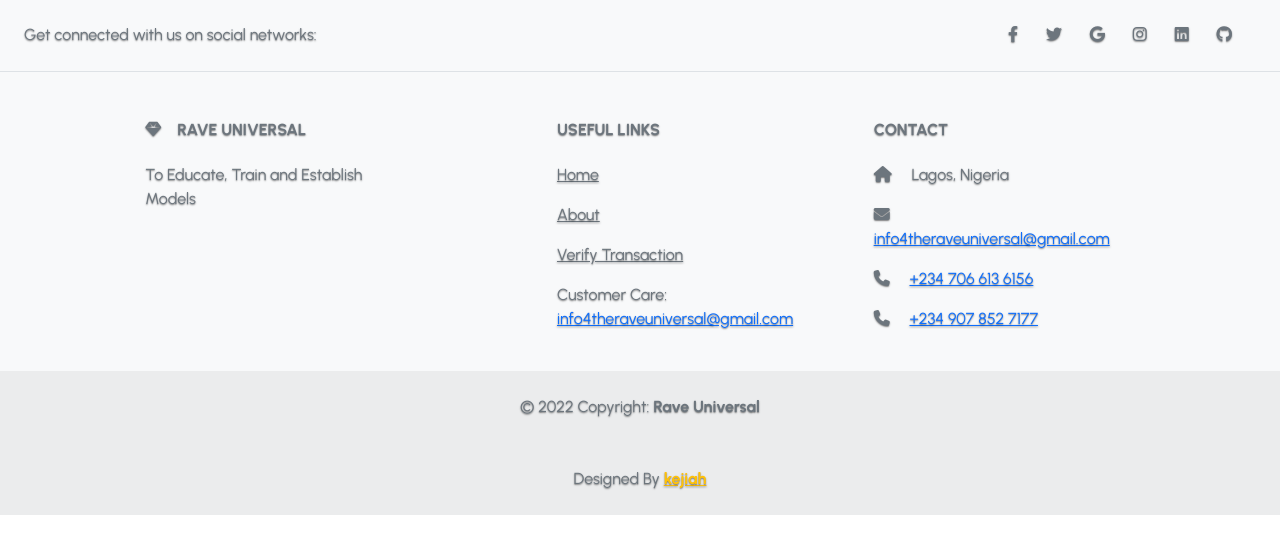
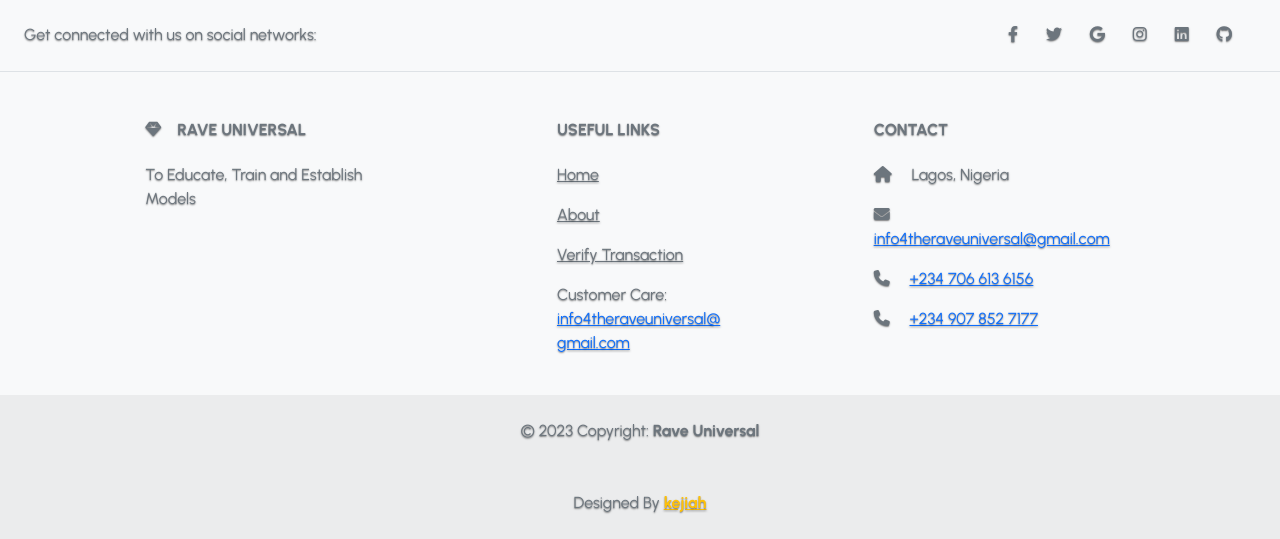
Before and after one commit to kejiahp/django-voting-polls, a Django app: page /blog/ in a window 1280 px wide. Shown: the part 363-902 px from the top of the page. Before the commit the page ends 878 px from the top, so only its background shows below. Run offline with Django 4.2, Linux system fonts and the light colour scheme; data that the repository does not hold is empty; parts of the project's set-up code (start-up, migrations or seed data) failed here and were passed over; some libraries are stand-ins or nearby versions.

Commit message:
updated the copyright

```diff
--- a/templates/navbar_temp.html
+++ b/templates/navbar_temp.html
@@ -119,7 +119,7 @@
               <p>
                 <a href="{% url 'purchase-issues' %}" class="text-reset">Verify Transaction</a>
               </p>
-              <p>
+              <p class="text-break">
                 Customer Care: <a href="mailto:info4theraveuniversal@gmail.com">info4theraveuniversal@gmail.com</a>
               </p>
             </div>
@@ -128,7 +128,7 @@
                 Contact
               </h6>
               <p><i class="fas fa-home me-3"></i> Lagos, Nigeria</p>
-              <p>
+              <p class="text-break">
                 <i class="fas fa-envelope me-3"></i>
                 <a href="mailto:info4theraveuniversal@gmail.com">info4theraveuniversal@gmail.com</a>
               </p>
@@ -139,7 +139,7 @@
         </div>
       </section>
       <div class="text-center p-4" style="background-color: rgba(0, 0, 0, 0.05);">
-        © 2022 Copyright:
+        © 2023 Copyright:
         <span class="text-reset fw-bold">Rave Universal</span>
       </div>
       <div class="text-center p-4" style="background-color: rgba(0, 0, 0, 0.05);">
```
